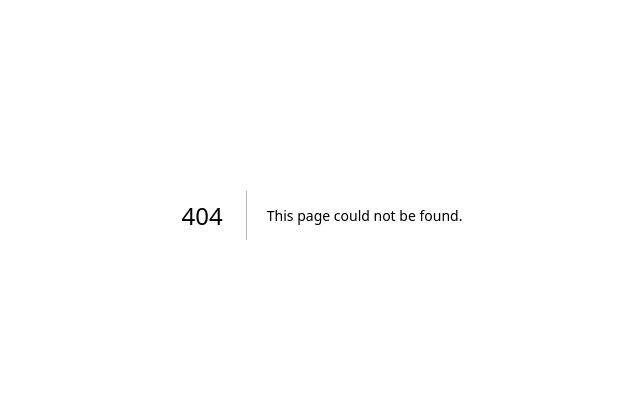
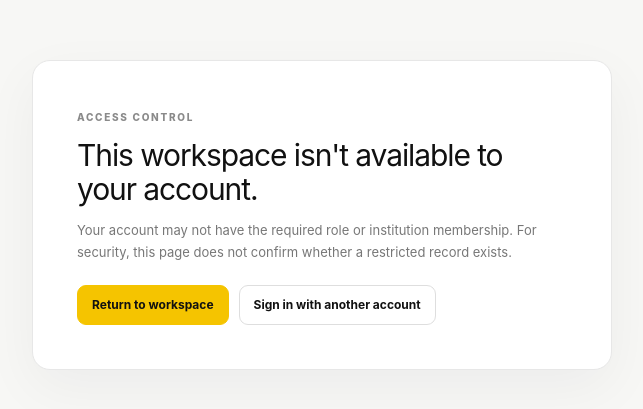
Before and after one commit to monoclust/TIFES_LMS, a Next.js app: page /access-denied in a window 1280 px wide. Before the commit this address had no page. Shown: the part 185-594 px from the top of the page, without its empty margins (318-961 px from the left). Built offline with nearby package versions, Linux system fonts and the light colour scheme.

Commit message:
ui: add access-denied state without leaking resource details

```diff
--- /dev/null
+++ b/src/app/access-denied/page.tsx
@@ -0,0 +1,5 @@
+import Link from "next/link";
+
+export default function AccessDeniedPage() {
+  return <main className="workspace-handoff"><section className="workspace-card"><span className="auth-kicker">ACCESS CONTROL</span><h1>This workspace isn't available to your account.</h1><p>Your account may not have the required role or institution membership. For security, this page does not confirm whether a restricted record exists.</p><div style={{ display: "flex", gap: 10, flexWrap: "wrap", marginTop: 22 }}><Link className="btn btn-primary" href="/workspace">Return to workspace</Link><Link className="btn" href="/login">Sign in with another account</Link></div></section></main>;
+}
```
